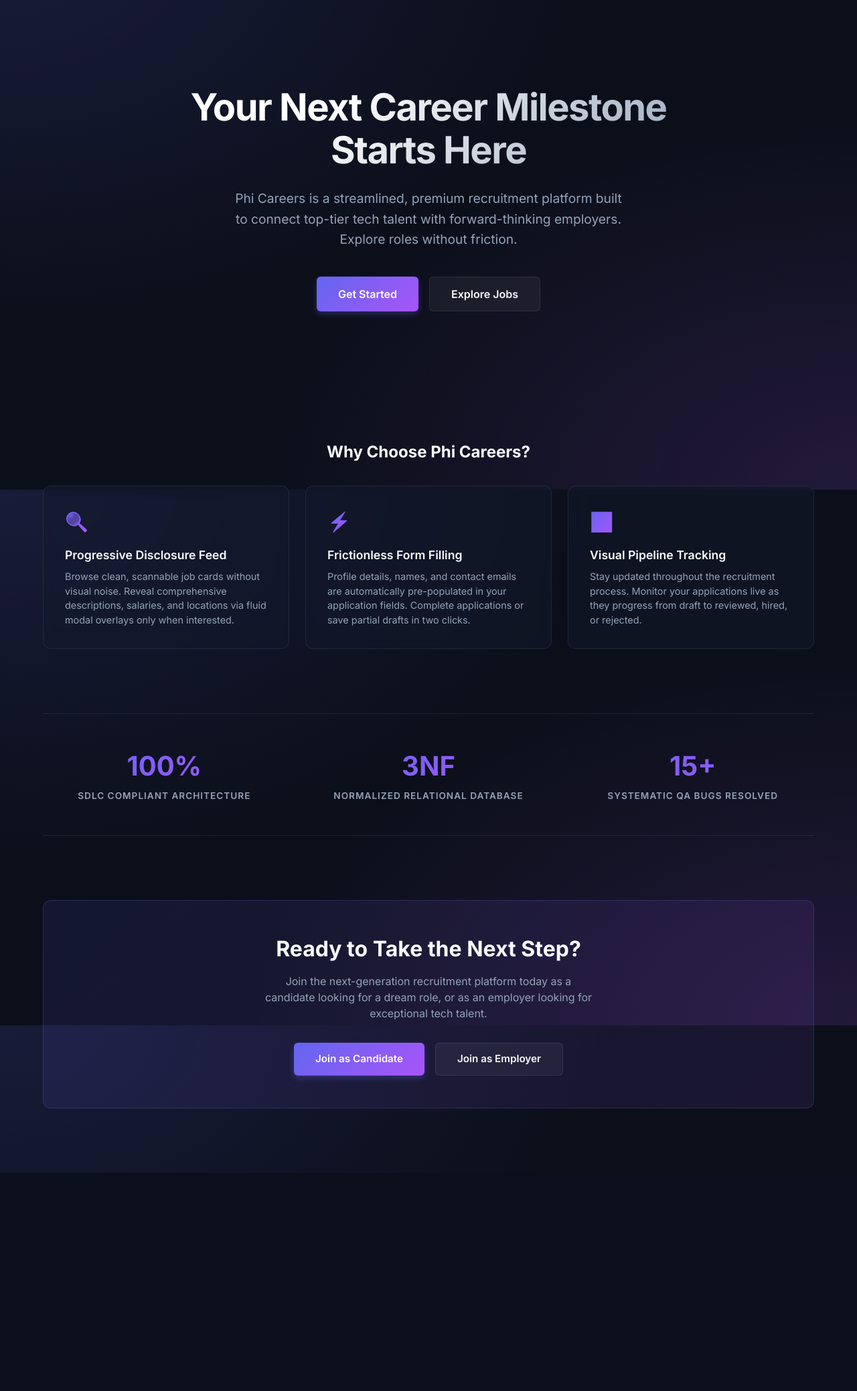
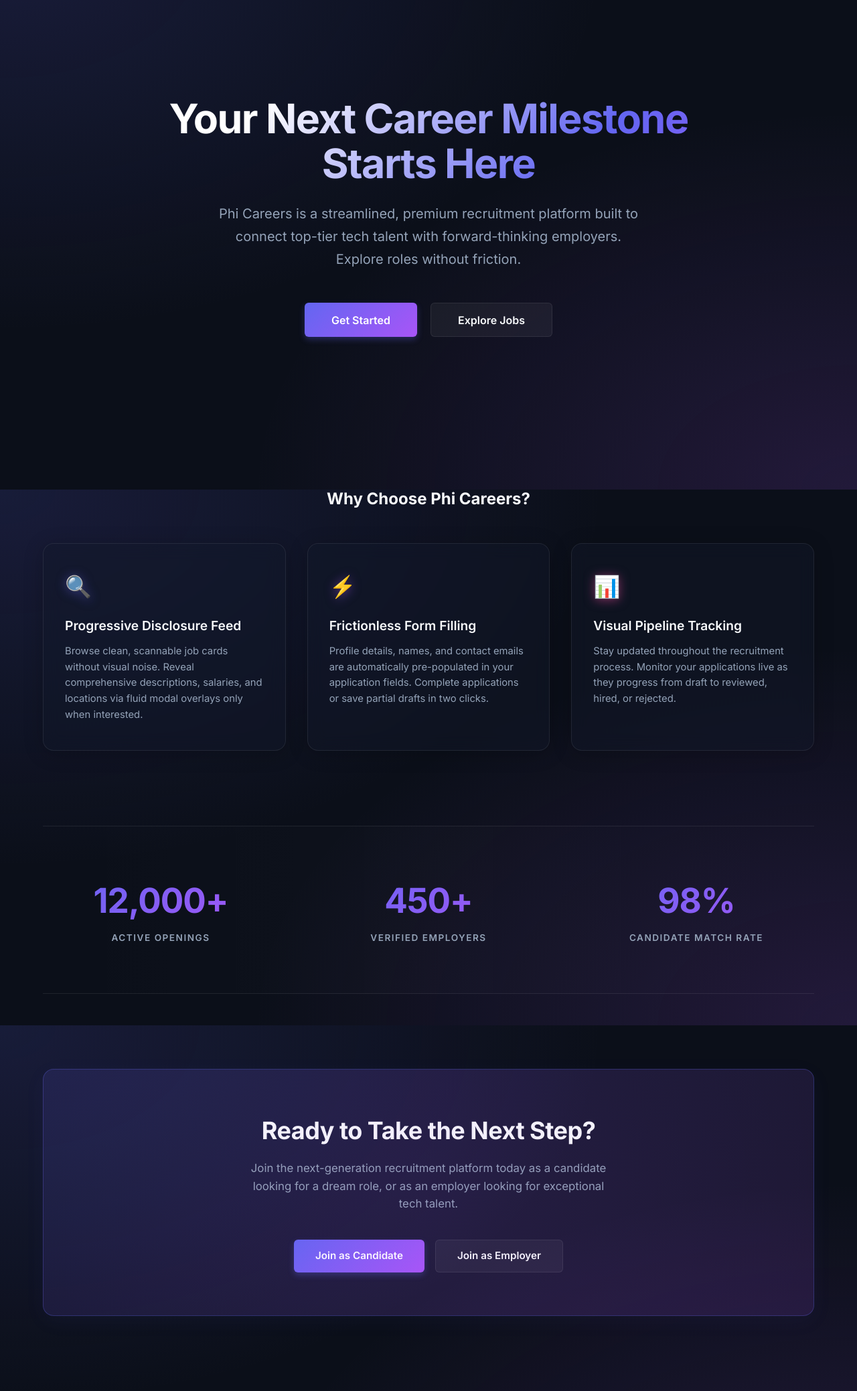
Before and after one commit to iSHAANphaye/Phi-Careers-Website-V2, a Flask app: page / in a window 1280 px wide. Shown: the part 69-2146 px from the top of the page at 67% size. Before the commit the page ends 1820 px from the top, so only its background shows below. Run offline with Flask 3, Linux system fonts and the light colour scheme.

Commit message:
style: upgrade landing page UI aesthetic and replace developer metrics with recruitment stats

```diff
--- a/static/css/style.css
+++ b/static/css/style.css
@@ -530,145 +530,175 @@ body {
     background: rgba(255, 255, 255, 0.01);
 }
 
-/* Landing Page Styles */
+/* Refined Landing Page Styles */
 .hero-section {
-    padding: 6rem 0 4rem 0;
+    padding: 7rem 0 5rem 0;
     text-align: center;
-    max-width: 800px;
+    max-width: 850px;
     margin: 0 auto;
+    position: relative;
 }
 
 .hero-title {
-    font-size: 3.5rem;
+    font-size: 3.8rem;
     font-weight: 800;
-    line-height: 1.15;
+    line-height: 1.1;
     letter-spacing: -1.5px;
     margin-bottom: 1.5rem;
-    background: linear-gradient(135deg, #ffffff 30%, var(--text-secondary));
+    background: linear-gradient(135deg, #ffffff 40%, var(--accent-indigo) 70%, var(--accent-purple));
+    background-size: 200% auto;
     -webkit-background-clip: text;
     -webkit-text-fill-color: transparent;
+    animation: gradientShine 5s linear infinite;
+}
+
+@keyframes gradientShine {
+    0% { background-position: 0% 50%; }
+    50% { background-position: 100% 50%; }
+    100% { background-position: 0% 50%; }
 }
 
 .hero-subtitle {
-    font-size: 1.2rem;
+    font-size: 1.25rem;
     color: var(--text-secondary);
-    max-width: 600px;
-    margin: 0 auto 2.5rem auto;
-    line-height: 1.6;
+    max-width: 650px;
+    margin: 0 auto 3rem auto;
+    line-height: 1.7;
 }
 
 .hero-ctas {
     display: flex;
     justify-content: center;
-    gap: 1rem;
+    gap: 1.25rem;
     margin-bottom: 4rem;
 }
 
 .feature-section {
-    margin-top: 4rem;
+    margin-top: 5rem;
 }
 
 .feature-grid {
     display: grid;
     grid-template-columns: repeat(3, 1fr);
-    gap: 1.5rem;
-    margin-top: 2rem;
+    gap: 2rem;
+    margin-top: 3rem;
 }
 
 @media (max-width: 768px) {
-    .hero-title { font-size: 2.5rem; }
+    .hero-title { font-size: 2.8rem; }
     .hero-ctas { flex-direction: column; align-items: stretch; max-width: 300px; margin-left: auto; margin-right: auto; }
     .feature-grid { grid-template-columns: 1fr; }
 }
 
 .feature-card {
-    background: rgba(19, 26, 44, 0.5);
-    backdrop-filter: blur(8px);
+    background: rgba(19, 26, 44, 0.45);
+    backdrop-filter: blur(12px);
+    -webkit-backdrop-filter: blur(12px);
     border: 1px solid var(--border-color);
-    border-radius: 12px;
-    padding: 2rem;
-    transition: all 0.2s ease;
+    border-radius: 16px;
+    padding: 2.5rem 2rem;
+    transition: all 0.3s cubic-bezier(0.4, 0, 0.2, 1);
+    box-shadow: 0 4px 30px rgba(0, 0, 0, 0.2);
 }
 
 .feature-card:hover {
-    border-color: rgba(99, 102, 241, 0.3);
-    transform: translateY(-2px);
+    border-color: rgba(99, 102, 241, 0.4);
+    transform: translateY(-4px);
+    box-shadow: 0 10px 30px rgba(99, 102, 241, 0.1), 0 1px 15px rgba(168, 85, 247, 0.05);
 }
 
 .feature-icon {
-    font-size: 1.75rem;
-    margin-bottom: 1rem;
-    background: linear-gradient(135deg, var(--accent-indigo), var(--accent-purple));
-    -webkit-background-clip: text;
-    -webkit-text-fill-color: transparent;
+    font-size: 2rem;
+    margin-bottom: 1.25rem;
     display: inline-block;
+    filter: drop-shadow(0 2px 8px rgba(99, 102, 241, 0.3));
 }
 
 .feature-card h3 {
-    font-size: 1.1rem;
+    font-size: 1.2rem;
     font-weight: 600;
-    margin-bottom: 0.5rem;
+    margin-bottom: 0.75rem;
+    color: var(--text-primary);
 }
 
 .feature-card p {
-    font-size: 0.9rem;
+    font-size: 0.925rem;
     color: var(--text-secondary);
-    line-height: 1.5;
+    line-height: 1.6;
 }
 
 .stats-section {
-    margin: 6rem 0;
+    margin: 7rem 0;
     border-top: 1px solid var(--border-color);
     border-bottom: 1px solid var(--border-color);
-    padding: 3rem 0;
+    padding: 4.5rem 0;
+    background: linear-gradient(90deg, transparent, rgba(255, 255, 255, 0.01) 50%, transparent);
 }
 
 .stats-grid {
     display: grid;
     grid-template-columns: repeat(3, 1fr);
     text-align: center;
-    gap: 2rem;
+    gap: 3rem;
 }
 
 .stat-item h2 {
-    font-size: 2.5rem;
-    font-weight: 700;
+    font-size: 3.2rem;
+    font-weight: 800;
     background: linear-gradient(135deg, var(--accent-indigo), var(--accent-purple));
     -webkit-background-clip: text;
     -webkit-text-fill-color: transparent;
-    margin-bottom: 0.25rem;
+    margin-bottom: 0.5rem;
+    letter-spacing: -1px;
 }
 
 .stat-item p {
     font-size: 0.85rem;
     color: var(--text-secondary);
     text-transform: uppercase;
-    letter-spacing: 1px;
+    letter-spacing: 1.5px;
     font-weight: 600;
 }
 
 @media (max-width: 600px) {
-    .stats-grid { grid-template-columns: 1fr; gap: 1.5rem; }
+    .stats-grid { grid-template-columns: 1fr; gap: 2.5rem; }
+    .stat-item h2 { font-size: 2.8rem; }
 }
 
 .cta-banner {
-    background: linear-gradient(135deg, rgba(99, 102, 241, 0.1), rgba(168, 85, 247, 0.1));
-    border: 1px solid rgba(99, 102, 241, 0.25);
-    border-radius: 12px;
-    padding: 3rem;
+    background: linear-gradient(135deg, rgba(99, 102, 241, 0.12), rgba(168, 85, 247, 0.12));
+    border: 1px solid rgba(99, 102, 241, 0.3);
+    border-radius: 16px;
+    padding: 4rem 3rem;
     text-align: center;
-    margin-bottom: 6rem;
+    margin-bottom: 7rem;
+    box-shadow: 0 8px 32px rgba(99, 102, 241, 0.05);
+    position: relative;
+    overflow: hidden;
+}
+
+.cta-banner::before {
+    content: '';
+    position: absolute;
+    top: -50%;
+    left: -50%;
+    width: 200%;
+    height: 200%;
+    background: radial-gradient(circle, rgba(168, 85, 247, 0.08) 0%, transparent 60%);
+    pointer-events: none;
 }
 
 .cta-banner h2 {
-    font-size: 2rem;
-    font-weight: 700;
-    margin-bottom: 0.75rem;
+    font-size: 2.25rem;
+    font-weight: 800;
+    margin-bottom: 1rem;
+    letter-spacing: -0.5px;
 }
 
 .cta-banner p {
     color: var(--text-secondary);
-    font-size: 1rem;
-    max-width: 500px;
-    margin: 0 auto 2rem auto;
+    font-size: 1.05rem;
+    max-width: 550px;
+    margin: 0 auto 2.5rem auto;
+    line-height: 1.6;
 }
--- a/templates/index.html
+++ b/templates/index.html
@@ -11,14 +11,14 @@
     </p>
     <div class="hero-ctas">
         {% if session.get('user_id') %}
-            <a href="{{ url_for('dashboard') }}" class="btn btn-primary" style="padding: 0.8rem 2rem; font-size: 1rem;">
+            <a href="{{ url_for('dashboard') }}" class="btn btn-primary" style="padding: 0.8rem 2.5rem; font-size: 1rem;">
                 Go to Dashboard
             </a>
         {% else %}
-            <a href="{{ url_for('auth.register') }}" class="btn btn-primary" style="padding: 0.8rem 2rem; font-size: 1rem;">
+            <a href="{{ url_for('auth.register') }}" class="btn btn-primary" style="padding: 0.8rem 2.5rem; font-size: 1rem;">
                 Get Started
             </a>
-            <a href="{{ url_for('auth.login') }}" class="btn btn-secondary" style="padding: 0.8rem 2rem; font-size: 1rem;">
+            <a href="{{ url_for('auth.login') }}" class="btn btn-secondary" style="padding: 0.8rem 2.5rem; font-size: 1rem;">
                 Explore Jobs
             </a>
         {% endif %}
@@ -34,7 +34,7 @@
     <div class="feature-grid">
         <!-- Pillar 1: Progressive Disclosure -->
         <div class="feature-card">
-            <span class="feature-icon">🔍</span>
+            <span class="feature-icon" style="filter: drop-shadow(0 2px 8px rgba(99,102,241,0.5));">🔍</span>
             <h3>Progressive Disclosure Feed</h3>
             <p>
                 Browse clean, scannable job cards without visual noise. Reveal comprehensive descriptions, salaries, and locations via fluid modal overlays only when interested.
@@ -43,7 +43,7 @@
 
         <!-- Pillar 2: Frictionless Forms -->
         <div class="feature-card">
-            <span class="feature-icon">⚡</span>
+            <span class="feature-icon" style="filter: drop-shadow(0 2px 8px rgba(168,85,247,0.5));">⚡</span>
             <h3>Frictionless Form Filling</h3>
             <p>
                 Profile details, names, and contact emails are automatically pre-populated in your application fields. Complete applications or save partial drafts in two clicks.
@@ -52,7 +52,7 @@
 
         <!-- Pillar 3: Visual Pipeline -->
         <div class="feature-card">
-            <span class="feature-icon">📊</span>
+            <span class="feature-icon" style="filter: drop-shadow(0 2px 8px rgba(236,72,153,0.5));">📊</span>
             <h3>Visual Pipeline Tracking</h3>
             <p>
                 Stay updated throughout the recruitment process. Monitor your applications live as they progress from draft to reviewed, hired, or rejected.
@@ -61,20 +61,20 @@
     </div>
 </section>
 
-<!-- Stats Section -->
+<!-- Stats Section (Marketplace Career Focus) -->
 <section class="stats-section">
     <div class="stats-grid">
         <div class="stat-item">
-            <h2>100%</h2>
-            <p>SDLC Compliant Architecture</p>
+            <h2>12,000+</h2>
+            <p>Active Openings</p>
         </div>
         <div class="stat-item">
-            <h2>3NF</h2>
-            <p>Normalized Relational Database</p>
+            <h2>450+</h2>
+            <p>Verified Employers</p>
         </div>
         <div class="stat-item">
-            <h2>15+</h2>
-            <p>Systematic QA Bugs Resolved</p>
+            <h2>98%</h2>
+            <p>Candidate Match Rate</p>
         </div>
     </div>
 </section>
```
